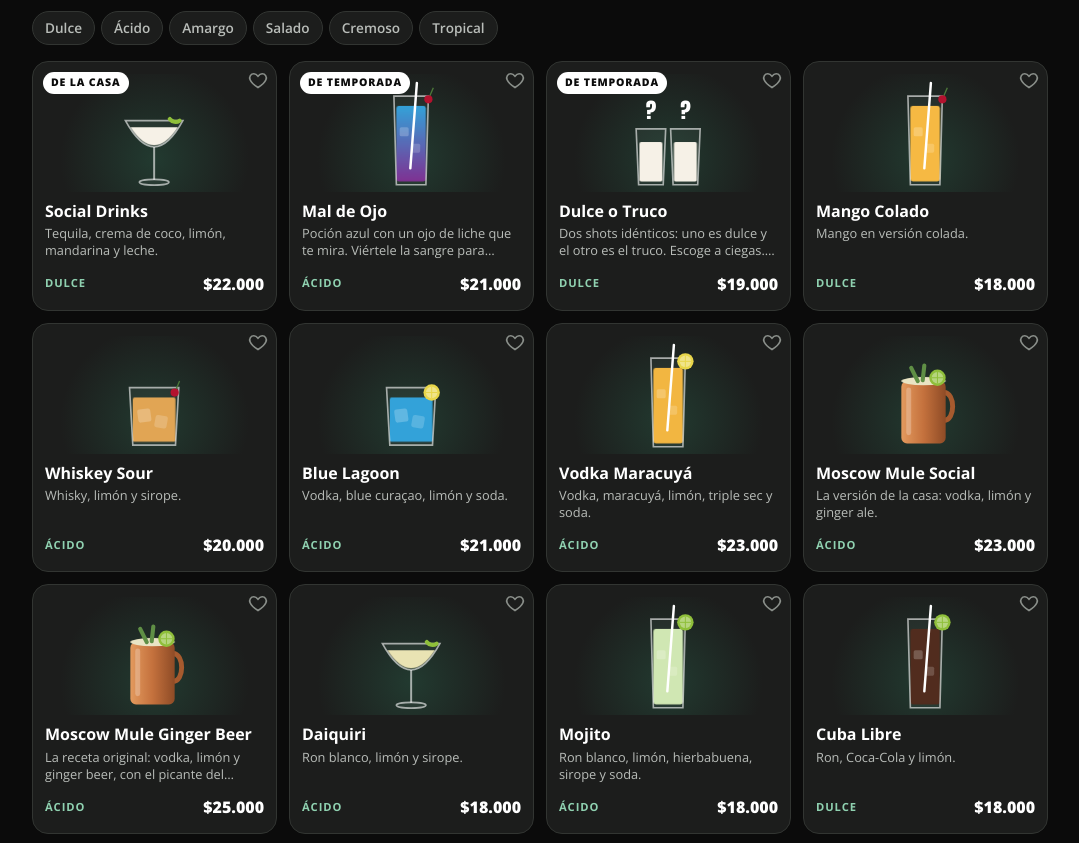
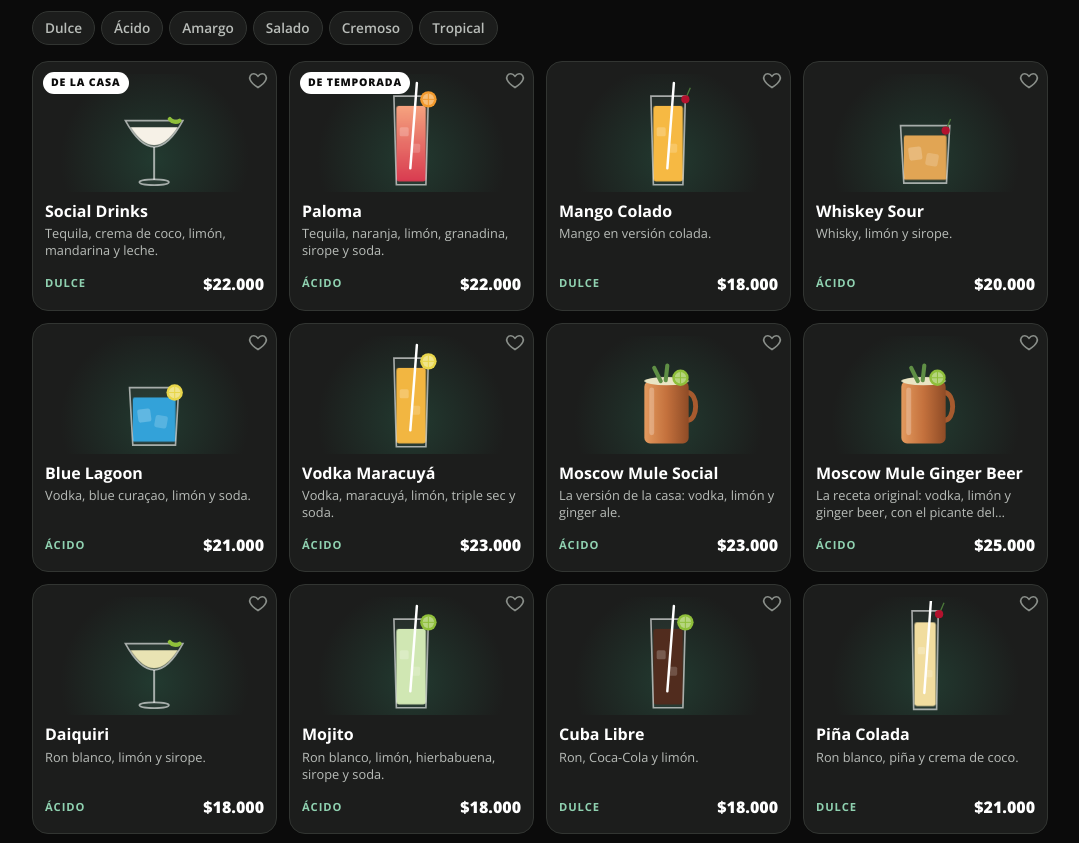
Before and after one commit to jsbv05-ops/social-menu, a plain HTML site: page index.html in a window 1280 px wide. Shown: the part 591-1434 px from the top of the page, without its empty margins (100-1179 px from the left). Drawn offline with nearby package versions, Linux system fonts and the light colour scheme.

Commit message:
Carta: Paloma de temporada y batido Colibri Social

```diff
--- a/index.html
+++ b/index.html
@@ -227,10 +227,8 @@ const CATS = [
 const COCTELES = [
   {id:"social",name:"Social Drinks",price:22000,badge:"De la casa",glass:"coupe",c1:"#f6f1e6",t:["dulce","cremoso","tropical"],
    desc:"Tequila, crema de coco, limón, mandarina y leche."},
-  {id:"maldeojo",name:"Mal de Ojo",price:21000,badge:"De temporada",glass:"highball",c1:"#2b9fd8",c2:"#7a2a8f",garnish:"cherry",t:["acido","largo"],
-   desc:"Poción azul con un ojo de liche que te mira. Viértele la sangre para quitarte el mal de ojo.",ing:["Vodka","Blue curaçao","Liches","Limón","Soda","Shot de granadina y frutos rojos"]},
-  {id:"trucotrato",name:"Dulce o Truco",price:19000,badge:"De temporada",glass:"shots",c1:"#f6f1e6",t:["dulce","cremoso"],
-   desc:"Dos shots idénticos: uno es dulce y el otro es el truco. Escoge a ciegas. Contiene coco.",ing:["Vodka","Crema de coco","Liches","Limón","Sal"]},
+  {id:"paloma",name:"Paloma",price:22000,badge:"De temporada",glass:"highball",c1:"#f6a07a",c2:"#d8344a",garnish:"orange",t:["acido","largo"],
+   desc:"Tequila, naranja, limón, granadina, sirope y soda.",ing:["Tequila","Naranja","Limón","Granadina","Sirope","Soda"]},
   {id:"mango",name:"Mango Colado",price:18000,glass:"highball",c1:"#f6b73c",garnish:"cherry",t:["dulce","tropical"],desc:"Mango en versión colada."},
   {id:"whiskeysour",name:"Whiskey Sour",price:20000,glass:"rocks",c1:"#e0a24e",garnish:"cherry",t:["acido","corto","amargo"],
    desc:"Whisky, limón y sirope.",ing:["Whisky","Limón","Sirope"]},
@@ -293,7 +291,8 @@ const CARTA = {
       {id:"lemonpink",name:"Batido Lemon Pink",price:13000,t:["frutal","acido"]},
       {id:"alegria",name:"Batido Alegría",price:13000,t:["frutal","dulce"]},
       {id:"guanabana",name:"Batido de guanábana",price:12000,t:["frutal","dulce"]},
-      {id:"batidomaracuya",name:"Batido de maracuyá",price:12000,t:["frutal","acido"]}]}
+      {id:"batidomaracuya",name:"Batido de maracuyá",price:12000,t:["frutal","acido"]},
+      {id:"colibri",name:"Colibrí Social",price:13000,d:"Yogur griego, arándanos, fresa, limón, sirope y leche condensada.",t:["frutal","dulce","cremoso"]}]}
   ],
   shots:[{items:[
     {id:"shotvodka",name:"Vodka",price:9000,t:["shot"]},
```
